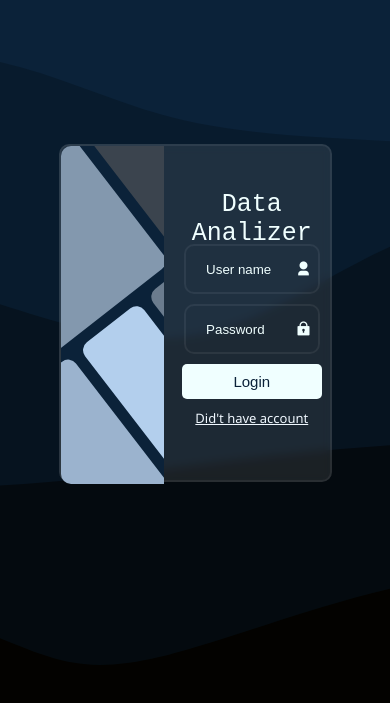
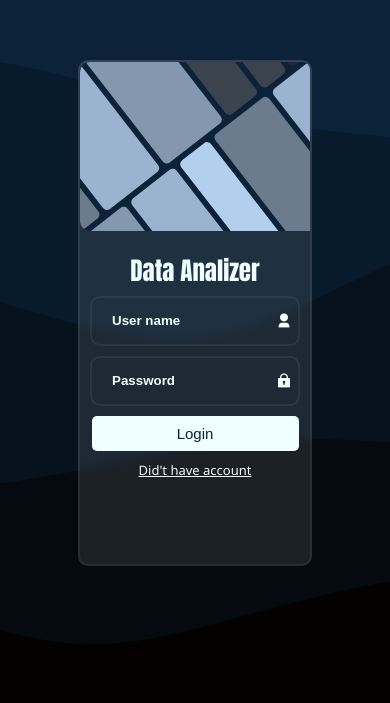
Before and after one commit to SasmithaLiyanage/sasmithaliyanage.github.io, a plain HTML site: page index.html in a window 390 px wide. Shown: the part 109-812 px from the top of the page. Drawn offline with nearby package versions, Linux system fonts and the light colour scheme.

Commit message:
Add files via upload

```diff
--- a/login.css
+++ b/login.css
@@ -14,8 +14,12 @@
   background-position: center;
 
   display: flex;
+
   justify-content: center;
   align-items: center;
+
+  transition: scale(1.5);
+  transition: all 0.4s ease-in-out;
 }
 
 .container {
@@ -28,30 +32,35 @@
   -webkit-backdrop-filter: blur(5px);
 
   display: flex;
+
   gap: 10px;
+
+  overflow: hidden;
+  transition: scale(1.5);
+  transition: all 0.4s ease-in-out;
 }
 
 .image {
   border-radius: 10px 0px 0px 10px;
   width: 40%;
   height: 40vh;
+
   background-color: azure;
   background-image: url("boxes-1762082105423.svg");
   background-repeat: no-repeat;
   background-size: cover;
-  background-position:center ;
+  background-position: center;
 }
-p{
+p {
   text-align: center;
 }
-.logo{
+.logo {
   display: flex;
   justify-content: center;
   align-items: center;
 
-
   font-size: 25px;
-    font-family: "Courier New", Courier, monospace;
+  font-family: Impact, Haettenschweiler, "Arial Narrow Bold", sans-serif;
 
   color: azure;
   width: 100%;
@@ -69,7 +78,6 @@ p{
   align-items: center;
 }
 .form-input {
-
   font-family: "Segoe UI", Tahoma, Geneva, Verdana, sans-serif;
   width: 100%;
   position: relative;
@@ -78,7 +86,6 @@ p{
 }
 
 .form-input input {
-
   width: 100%;
   height: 50px;
   background-color: transparent;
@@ -88,9 +95,12 @@ p{
 
   padding: 20px 30px 20px 20px;
   color: azure;
+  font-weight: bold;
+
+  text-decoration: "*";
 }
 
-.form-input input::placeholder{
+.form-input input::placeholder {
   color: azure;
 }
 
@@ -103,14 +113,13 @@ p{
 
   transform: translate(-50%);
 }
-form{
+form {
   display: flex;
   flex-direction: column;
   justify-content: center;
   align-items: center;
 }
-.botton{
-
+.botton {
   width: 90%;
   height: 35px;
   background-color: azure;
@@ -123,14 +132,14 @@ form{
 
   font-size: 15px;
 
-    transition: all .4s ease-in-out
+  transition: all 0.4s ease-in-out;
 }
 
-.botton:hover{
+.botton:hover {
   background-color: rgb(188, 219, 219);
 }
 
-.demo{
+.demo {
   padding-top: 10px;
   display: flex;
   justify-content: center;
@@ -138,12 +147,46 @@ form{
 
   font-size: 13px;
   font-family: "Segoe UI", Tahoma, Geneva, Verdana, sans-serif;
-
 }
-.demo a{
+.demo a {
   color: aliceblue;
   text-decoration: underline;
 }
-.demo a:hover{
+.demo a:hover {
   color: rgba(240, 248, 255, 0.637);
 }
+
+@media only screen and (max-width: 600px) {
+  .container {
+    display: flex;
+    flex-direction: column;
+
+    justify-content: flex-start;
+    align-items: center;
+
+    width: 60%;
+    height: 60vh;
+
+    gap: 20px;
+  }
+  .image {
+    width: 100%;
+    height: 20vh;
+  }
+  .form-input {
+    width: 100%;
+  }
+  .form-input input {
+    width: 100%;
+  }
+  .detail {
+    width: 100%;
+  }
+  .logo {
+    width: 100%;
+  }
+
+  .demo {
+    padding-top: 10px;
+  }
+}
```
Lines whose indentation alone changed are shown as unchanged.
